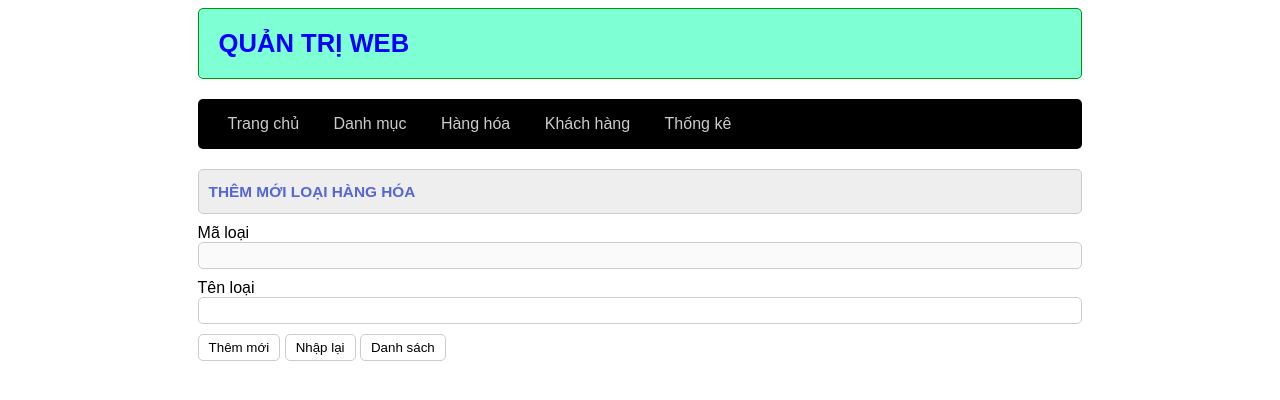
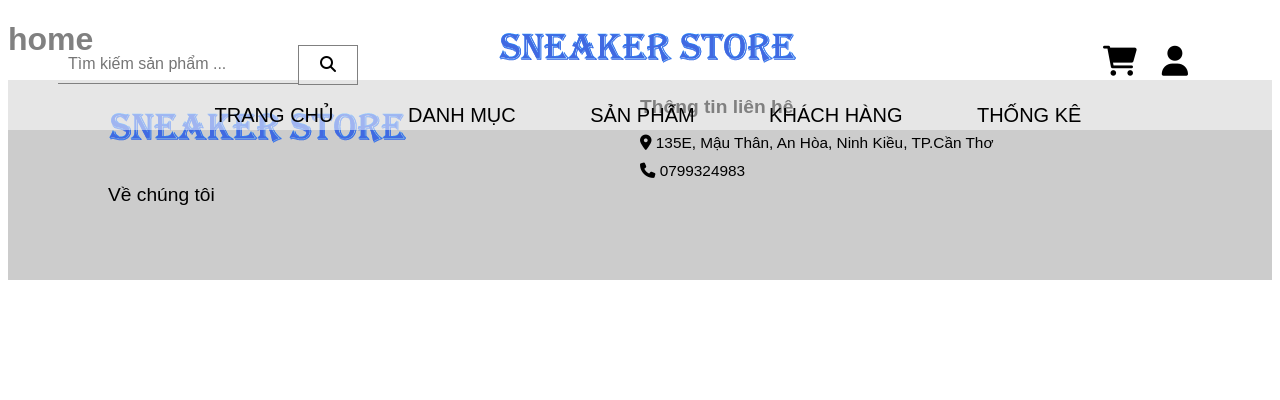
Before and after one commit to tranghuynh-pc02468/duan1, a PHP site: page /admin/index.php in a window 1280 px wide. Shown: the top 400 px of the page. Run offline with PHP 8.4, Linux system fonts and the light colour scheme; some libraries are stand-ins or nearby versions.

Commit message:
[layout] admin - suagiaodien

```diff
--- a/public/admin/footer.php
+++ b/public/admin/footer.php
@@ -1,3 +1,21 @@
-</div>
+<div class="footer">
+            <div class="footerlelt">
+                <img src="../image/logo.png" alt=""> <br>
+                <a href="#">Về chúng tôi</a>
+            </div>
+            <div class="footerright">
+                <h2>Thông tin liên hệ</h2>
+                <div class="location">
+                    <i class="fa-solid fa-location-dot"></i>
+                    135E, Mậu Thân, An Hòa, Ninh Kiều, TP.Cần Thơ
+                </div>
+                <div class="phone">
+                    <i class="fa-solid fa-phone"></i>
+                    0799324983
+                </div>
+            </div>
+
+        </div>
+    </div>
 </body>
 </html>
--- a/public/admin/header.php
+++ b/public/admin/header.php
@@ -4,21 +4,38 @@
     <meta charset="UTF-8">
     <meta http-equiv="X-UA-Compatible" content="IE=edge">
     <meta name="viewport" content="width=device-width, initial-scale=1.0">
-    <title>Admin thêm sp</title>
-    <link rel="stylesheet" href="../css/admin.css">
+    <title>Sneaker Store - admin</title>
+    <link rel="stylesheet" href="https://cdnjs.cloudflare.com/ajax/libs/font-awesome/6.1.1/css/all.min.css"
+    integrity="sha512-KfkfwYDsLkIlwQp6LFnl8zNdLGxu9YAA1QvwINks4PhcElQSvqcyVLLD9aMhXd13uQjoXtEKNosOWaZqXgel0g=="
+    crossorigin="anonymous" referrerpolicy="no-referrer" />
+
+<link rel="stylesheet" href="../css/style.css">
+<!-- <link rel="stylesheet" href="./css/admin.css"> -->
 </head>
 <body>
-    <div class="container">
-        <div class="row  mb  header">
-            <h1>QUẢN TRỊ WEB</h1>
+    <div class="container ">
+
+    <!--thanh menu -->
+        <div class="menu ">
+            <div class="logo">
+                <img src="../image/logo.png" alt="">
             </div>
-
-        <div class="row  mb menu">
+            <div class="menu1">
                 <ul>
                     <li><a href="index.php">Trang chủ</a></li>
                     <li><a href="index.php?act=adddm">Danh mục</a></li>
-                <li><a href="index.php?act=addsp">Hàng hóa</a></li>
+                    <li><a href="index.php?act=addsp">Sản phẩm</a></li>
                     <li><a href="index.php?act=dskh">Khách hàng</a></li>
                     <li><a href="index.php?act=thongke">Thống kê</a></li>
                 </ul>
             </div>
+            <div class="menu2">
+                <i class="fa-solid fa-cart-shopping"></i>
+                &nbsp;
+                <i class="fa-solid fa-user"></i>
+            </div>
+            <form class="tkiem">
+                <input type="text" placeholder="Tìm kiếm sản phẩm ..." name="search" >
+                <button type="submit"><i class="fa fa-search"></i></button>
+            </form>
+        </div>
--- a/public/admin/home.php
+++ b/public/admin/home.php
@@ -1,23 +1,44 @@
-<div class="row mb10 titlead">
-            <h2>THÊM MỚI LOẠI HÀNG HÓA</h2>
+<h1>home</h1>
+<!--
+ <div class="titlead mb10">
+            <h2>QUẢN LÝ LOẠI HÀNG</h2>
         </div>
+        <div class="row  form-admin">
+            <div class="row mb10 dsloai">
+                 <table >
+                    <tr>
+                        <th></th>
+                        <th>MÃ LOẠI</th>
+                        <th>TÊN LOẠI</th>
+                        <th></th>
+                    </tr>
+                    <tr>
+                        <td><input type="checkbox" name="" id=""></td>
+                        <td>001</td>
+                        <td>Đồng hồ</td>
+                        <td><input type="button" value="Sửa"><input type="button" value="Xóa"></td>
+                    </tr>
+                    <tr>
+                        <td><input type="checkbox" name="" id=""></td>
+                        <td>002</td>
+                        <td>Laptop</td>
+                        <td><input type="button" value="Sửa"><input type="button" value="Xóa"></td>
+                    </tr>
+                    <tr>
+                        <td><input type="checkbox" name="" id=""></td>
+                        <td>003</td>
+                        <td>Đồng hồ</td>
+                        <td><input type="button" value="Sửa"><input type="button" value="Xóa"></td>
+                    </tr>
+                </table>
+            </div>
 
-        <div class="row  form-admin">
-            <form action="#" method="post">
-                <div class="row mb10">
-                    Mã loại <br>
-                    <input type="text" name="maloai" id="" disabled>
-                </div>
-                <div class="row mb10">
-                    Tên loại <br>
-                    <input type="text" name="tenloai" id="">
-                </div>
-                <div class="row mb10">
-                    <input type="submit" value="Thêm mới">
-                    <input type="reset" value="Nhập lại">
 
-                    <a href="dsloaihang.html"><input type="button" value="Danh sách"></a>
-                </div>
 
-            </form>
-        </div>
+            <div class="row mb10">
+                <input type="button" name="" id="" value="Chọn tất cả">
+                <input type="button" name="" id="" value="Bỏ Chọn tất cả">
+                <input type="button" name="" id="" value="Xóa các mục đã chọn">
+                <a href="admin.html"><input type="button" value="Nhập thêm"></a>
+            </div>
+        </div> -->
```
Lines whose indentation alone changed are shown as unchanged.
